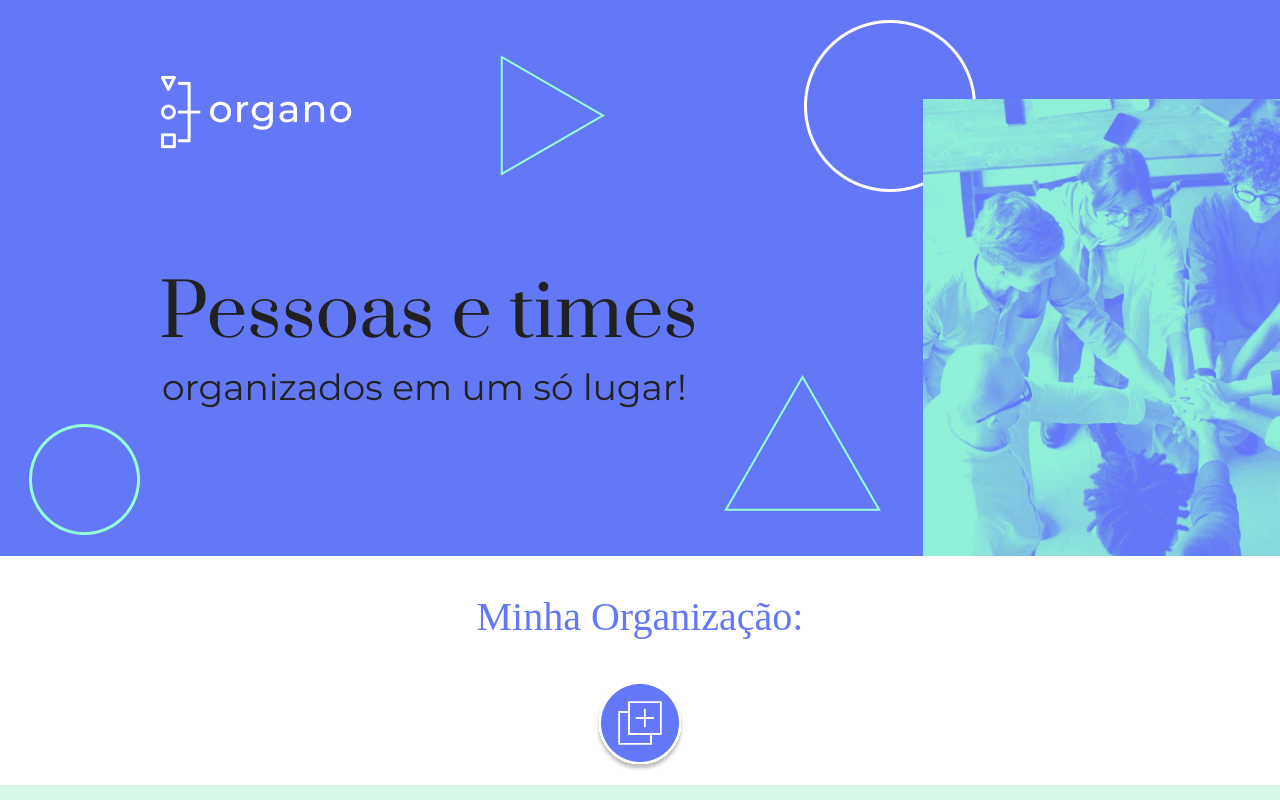
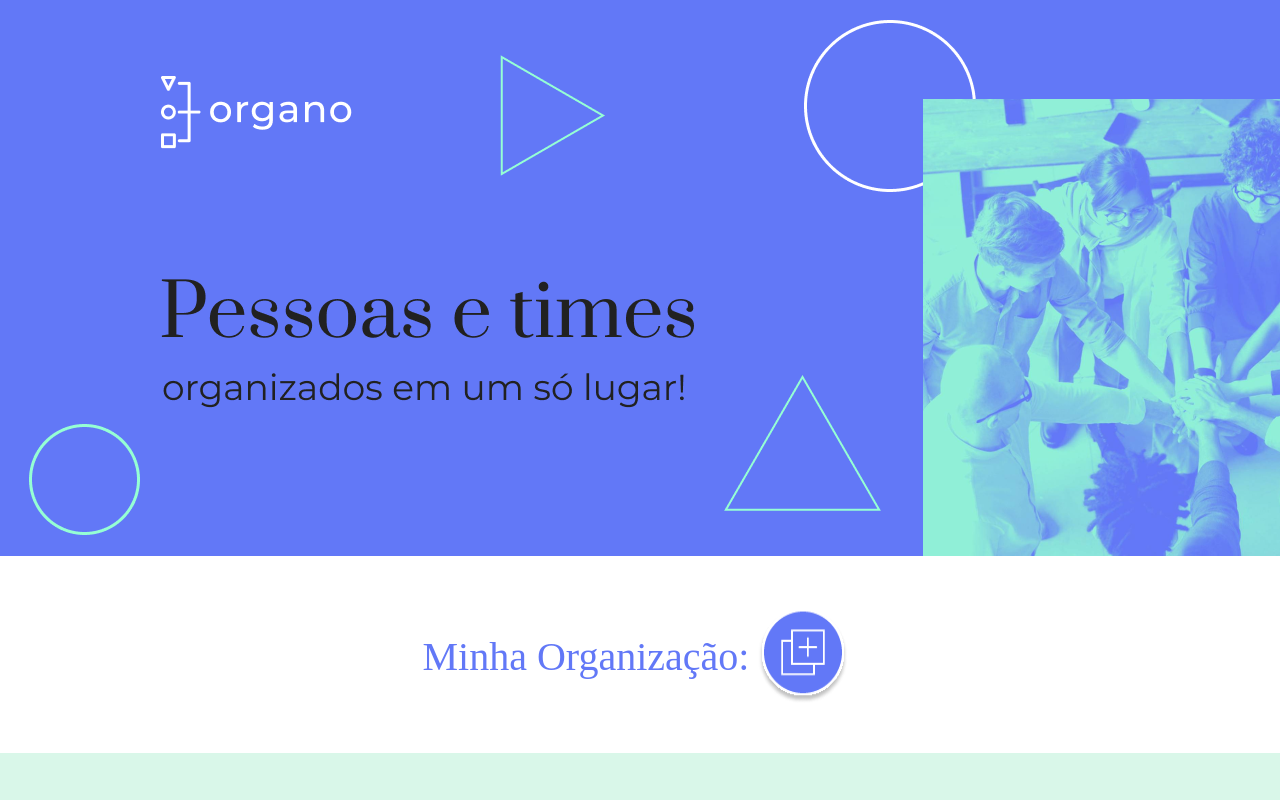
Before and after one commit to AllanGaiteiro/alura-projeto-organopeaple-estudo-react, a React (Create React App) app: page / in a window 1280 px wide. Shown: the top 800 px of the page. Built offline with nearby package versions, Linux system fonts and the light colour scheme.

Commit message:
correção de erros nos nomes dos components

```diff
--- a/src/components/SectionSignEmployers.js
+++ b/src/components/SectionSignEmployers.js
@@ -1,14 +1,17 @@
 import { useState } from "react";
 import { FormEmployer } from "./FormEmployer";
-import { SectionSignedEmployer } from "./SectionSignedEmployer";
+import { SectionSignedEmployerContainer } from "./SectionSignedEmployerContainer";
 import { SignEmployer } from "./SignEmployer";
 
 export function SectionSignEmployers() {
   const [signSelected, setSignSelected] = useState(false);
   return (
-    <SectionSignedEmployer>
-      {!signSelected && <SignEmployer setSignSelected={setSignSelected} />}
-      {signSelected && <FormEmployer setSignSelected={setSignSelected} />}
-    </SectionSignedEmployer>
+    <SectionSignedEmployerContainer>
+      {!signSelected ? (
+        <SignEmployer setSignSelected={setSignSelected} />
+      ) : (
+        <FormEmployer setSignSelected={setSignSelected} />
+      )}
+    </SectionSignedEmployerContainer>
   );
 }
--- a/src/components/SectionSignedEmployer.js
+++ b/src/components/SectionSignedEmployerContainer.js
@@ -1,6 +1,6 @@
 import styled from "styled-components";
 
-export const SectionSignedEmployer = styled.section`
+export const SectionSignedEmployerContainer = styled.section`
   display: "flex";
   text-align: "center";
   margin: "auto";
--- a/src/components/SignEmployer.js
+++ b/src/components/SignEmployer.js
@@ -9,7 +9,11 @@ export function SignEmployer({ setSignSelected }) {
         Minha Organização:
       </Title>
 
-      <img src={BtnImage} alt="" onClick={() => setSignSelected(true)} />
+      <img
+        src={BtnImage}
+        alt="imagen do empregado"
+        onClick={() => setSignSelected(true)}
+      />
     </SignEmployerContainer>
   );
 }
--- a/src/components/SignEmployerContainer.js
+++ b/src/components/SignEmployerContainer.js
@@ -1,6 +1,8 @@
 import styled from "styled-components";
 
 export const SignEmployerContainer = styled.div`
-  display: "flex";
-  margin: "auto";
+  width: 930px;
+  display: flex;
+  justify-content: center;
+  margin: 40px auto;
 `;
```
